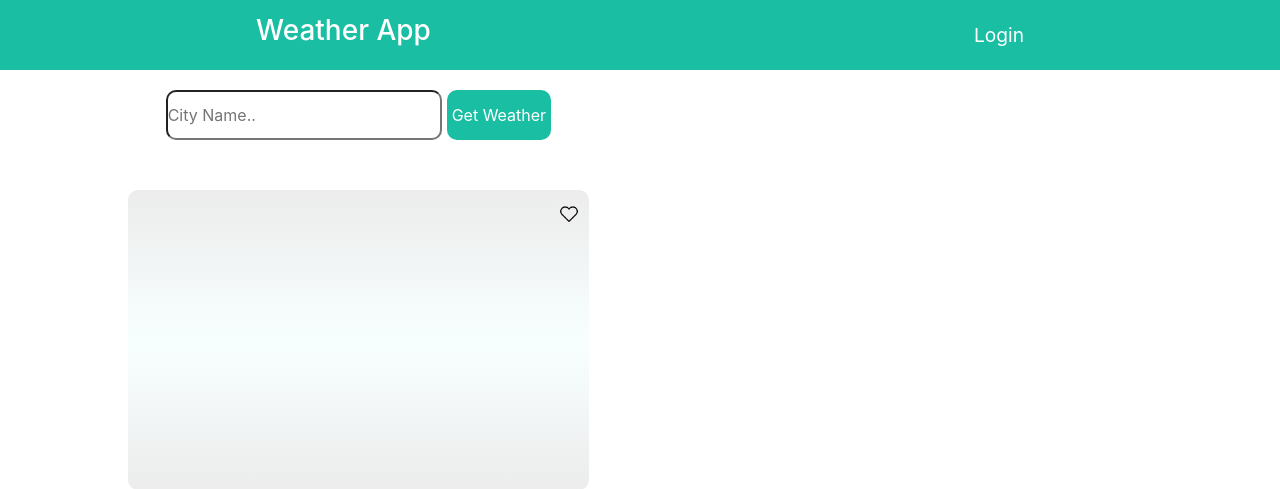
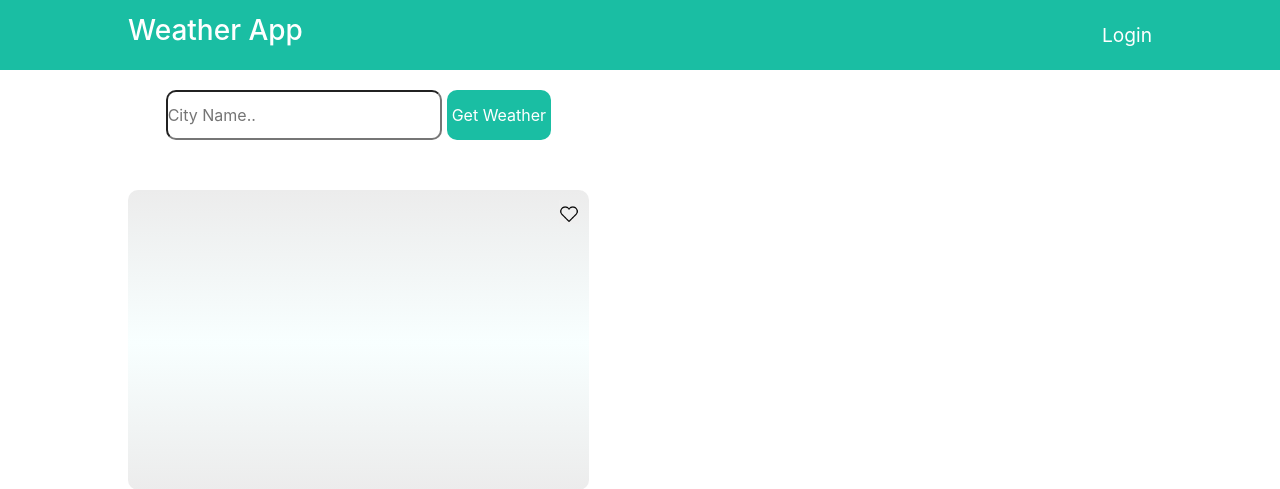
Before and after one commit to Colbyjoe97/django-weather, a Django app: page / in a window 1280 px wide. Shown: the top 489 px of the page. Run offline with Django 3.2, Linux system fonts and the light colour scheme; some libraries are stand-ins or nearby versions.

Commit message:
fixed spacing

```diff
--- a/apps/weather_app/static/banner.css
+++ b/apps/weather_app/static/banner.css
@@ -3,7 +3,7 @@
     align-items:center;
     justify-content: space-between;
     font-size: larger;
-    padding: 0px 20% 0px 20%;
+    padding: 0px 10% 0px 10%;
     margin-bottom: 20px;
     height: 70px;
     background-color: rgb(26, 190, 163);
```
